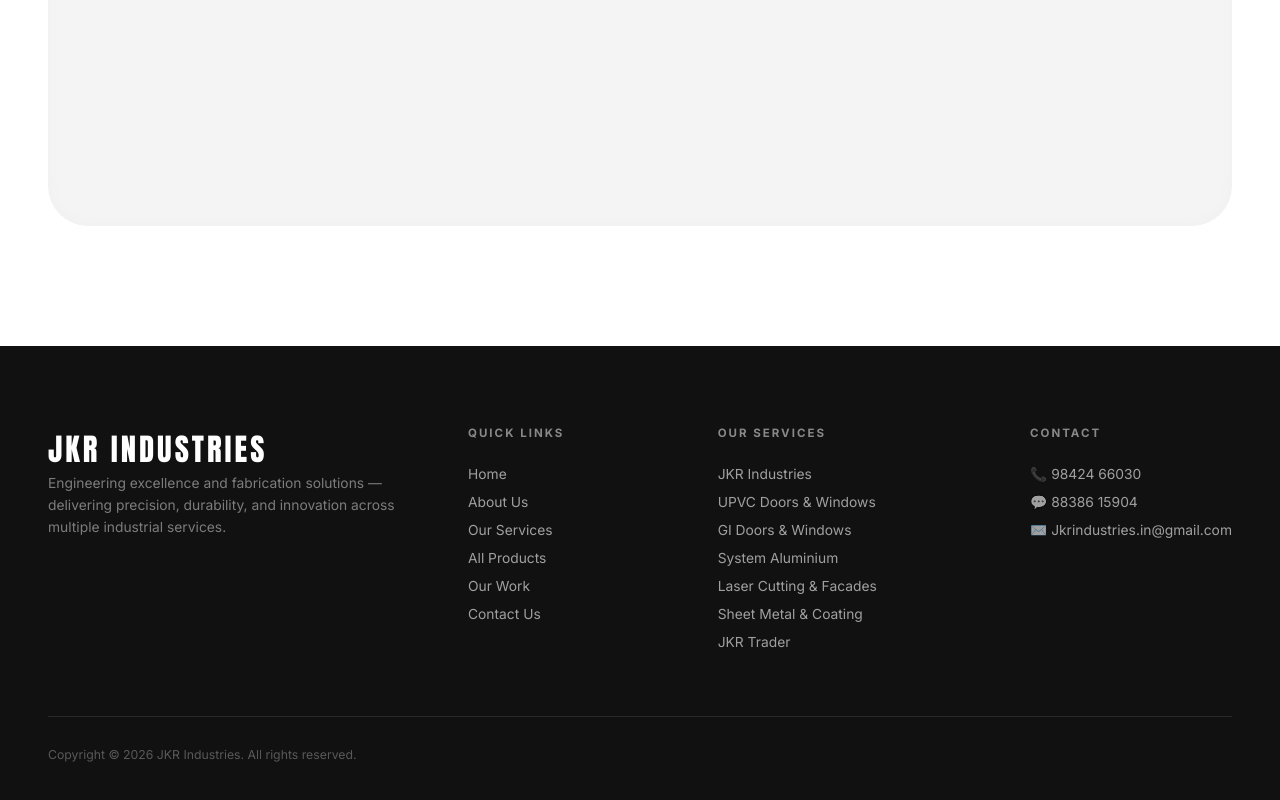
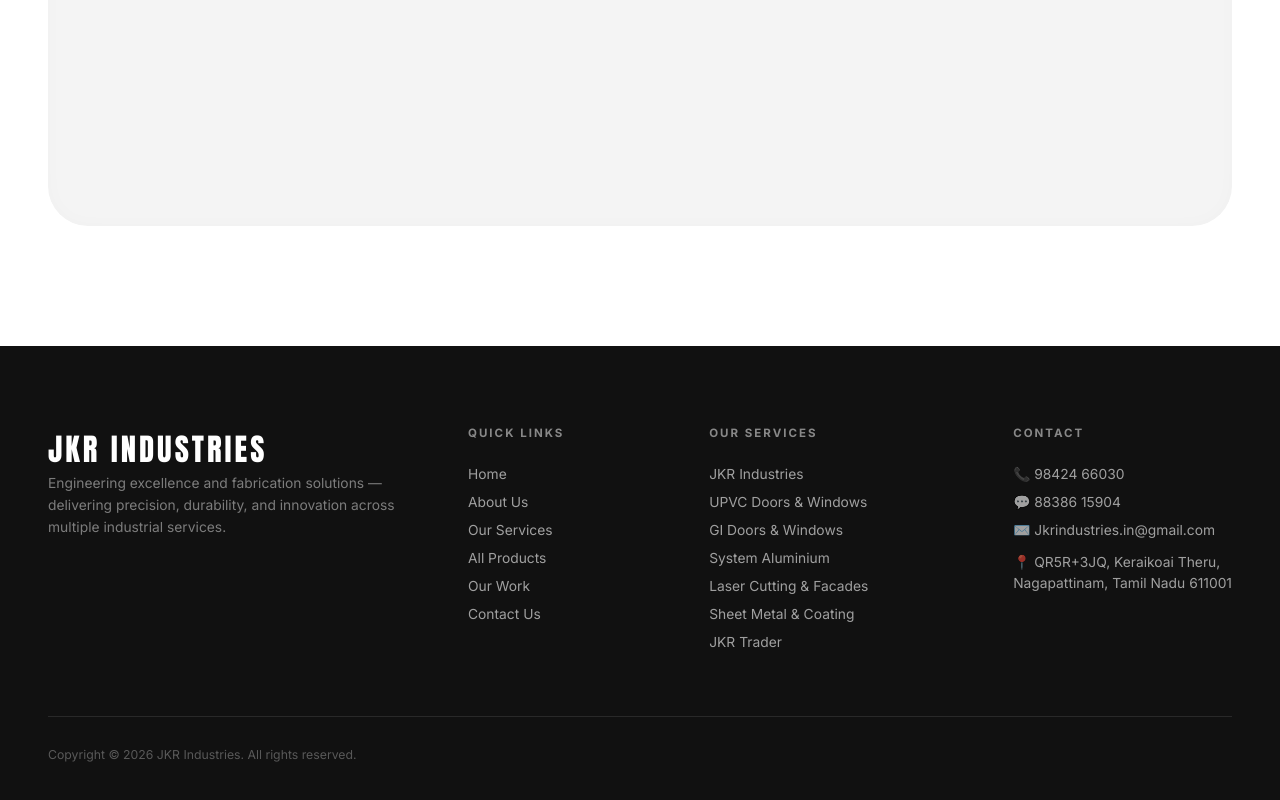
Before and after one commit to joeltech1807/Jkr, a React (Vite) app: page / in a window 1280 px wide. Shown: the part 9898-10698 px from the top of the page. Built offline with nearby package versions, Linux system fonts and the light colour scheme.

Commit message:
feat: add company address to footer

```diff
--- a/src/components/Footer.jsx
+++ b/src/components/Footer.jsx
@@ -45,6 +45,10 @@
             <a href="tel:9842466030">📞 98424 66030</a>
             <a href="https://wa.me/918838615904">💬 88386 15904</a>
             <a href="mailto:Jkrindustries.in@gmail.com">✉️ Jkrindustries.in@gmail.com</a>
+            <p style={{ color: 'rgba(255, 255, 255, 0.6)', fontSize: '0.9rem', marginTop: '8px', lineHeight: '1.5' }}>
+              📍 QR5R+3JQ, Keraikoai Theru,<br />
+              Nagapattinam, Tamil Nadu 611001
+            </p>
           </div>
         </div>
       </div>
```
